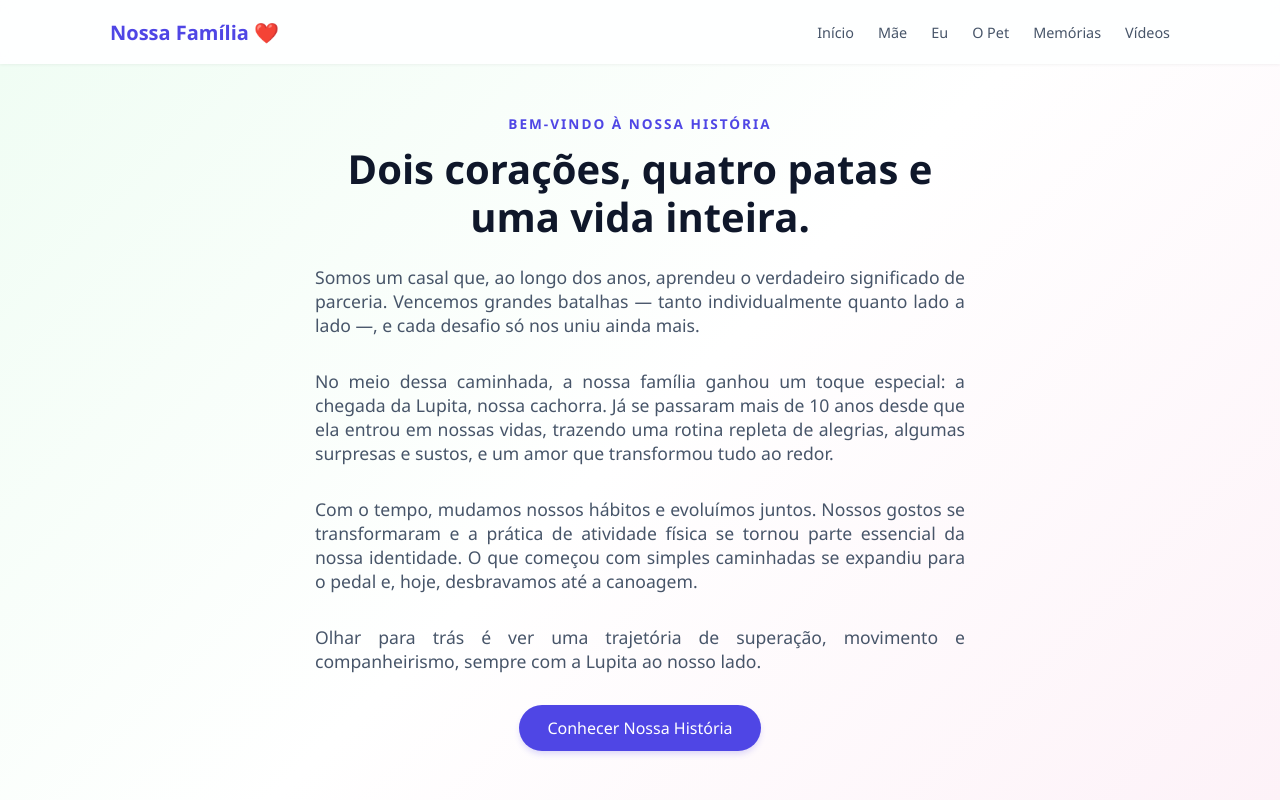
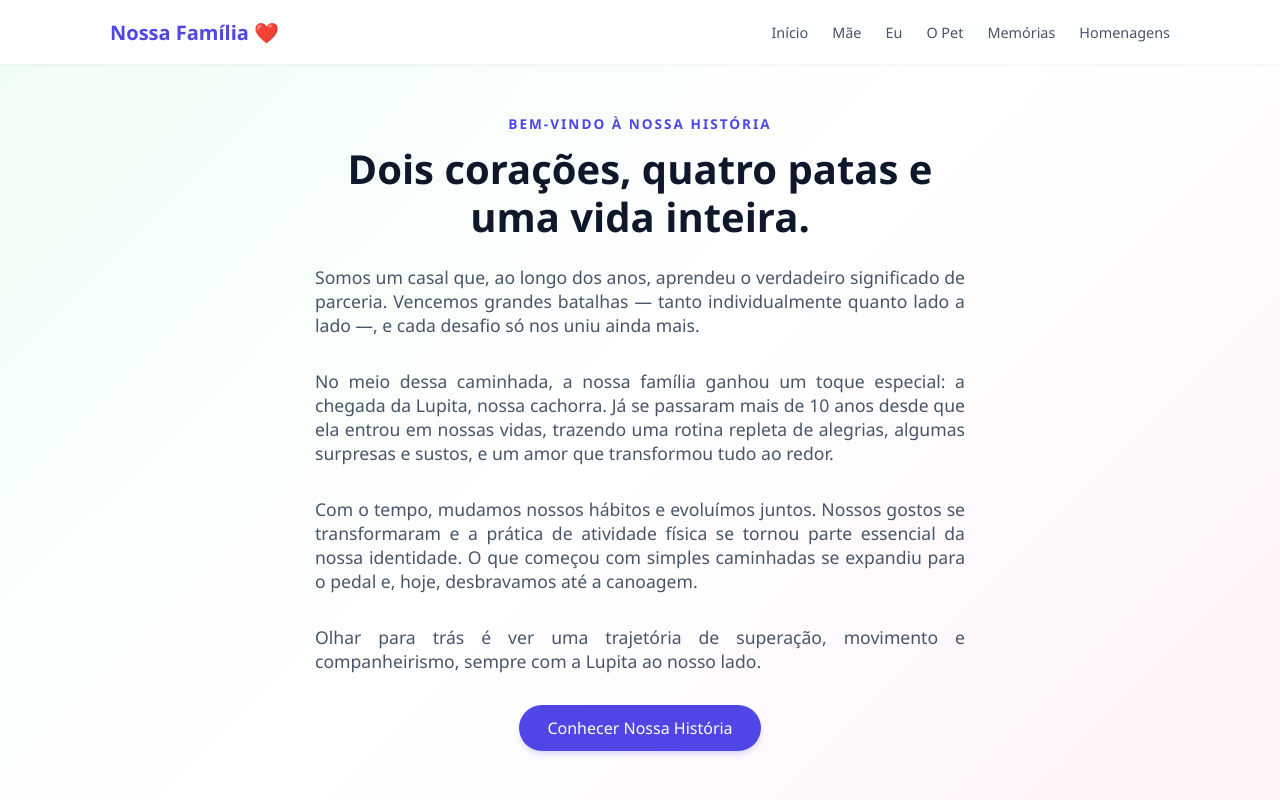
Before and after one commit to GeovaneFerreira26/AVALIACAO_DS_20260603, a React (Vite) app in the folder atividade_spa/: page / in a window 1280 px wide. Shown: the top 800 px of the page. Built offline with nearby package versions, Linux system fonts and the light colour scheme.

Commit message:
atualização formulario 3

```diff
--- a/atividade_spa/src/components/Header/index.jsx
+++ b/atividade_spa/src/components/Header/index.jsx
@@ -9,10 +9,10 @@ export default function Header() {
         <nav className="header-nav">
           <a href="#inicio">Início</a>
           <a href="#mae">Mãe</a>
-          <a href="#pai">Eu</a>
+          <a href="#eu">Eu</a>
           <a href="#pet">O Pet</a>
           <a href="#galeria">Memórias</a>
-          <a href="#videos">Vídeos</a>
+          <a href="#homenagens">Homenagens</a>
         </nav>
       </div>
     </header>
--- a/atividade_spa/src/sections/AboutPai/index.jsx
+++ b/atividade_spa/src/sections/AboutPai/index.jsx
@@ -40,7 +40,7 @@ export default function AboutPai() {
   }, []);
 
   return (
-    <section id="pai" className="section-pai">
+    <section id="eu" className="section-pai">
       <div className="pai-grid">
 
         {/* Lado da Imagem com Moldura Digital */}
```
